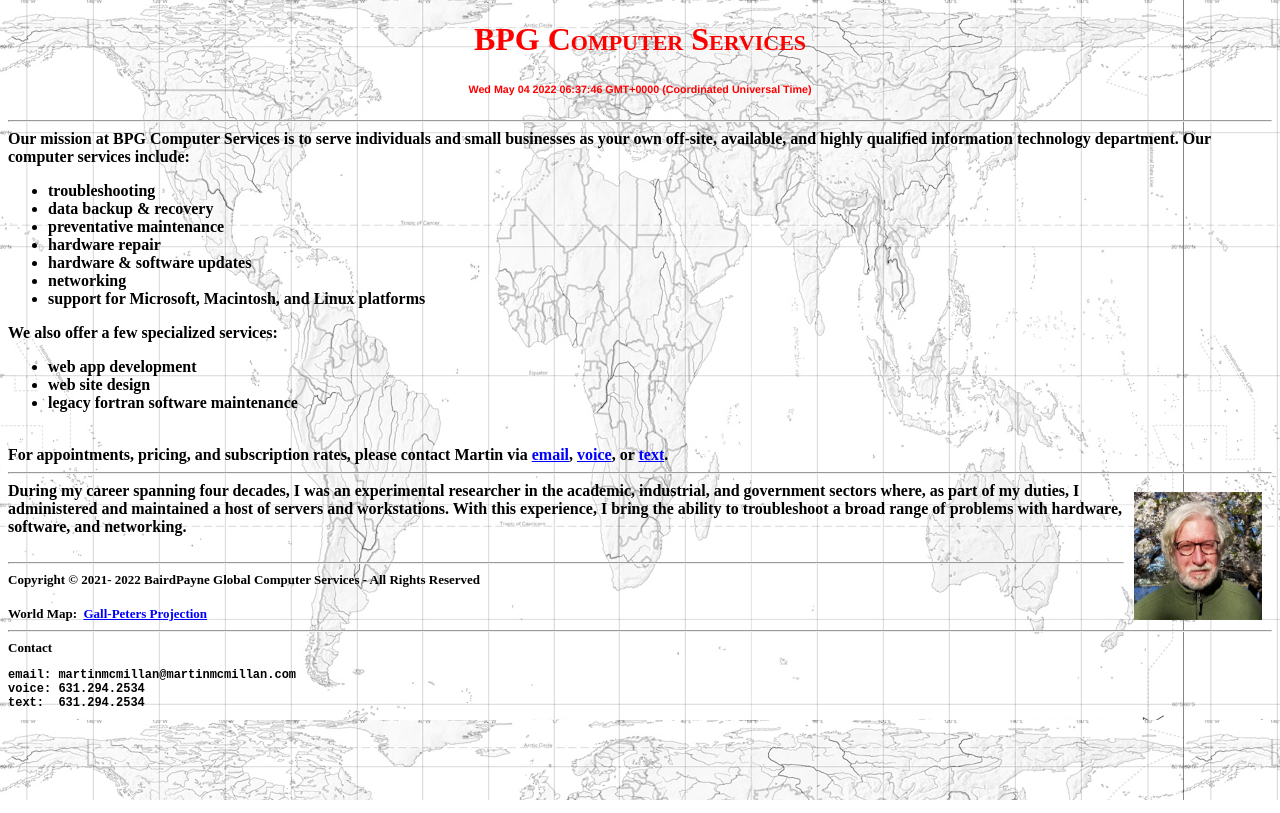
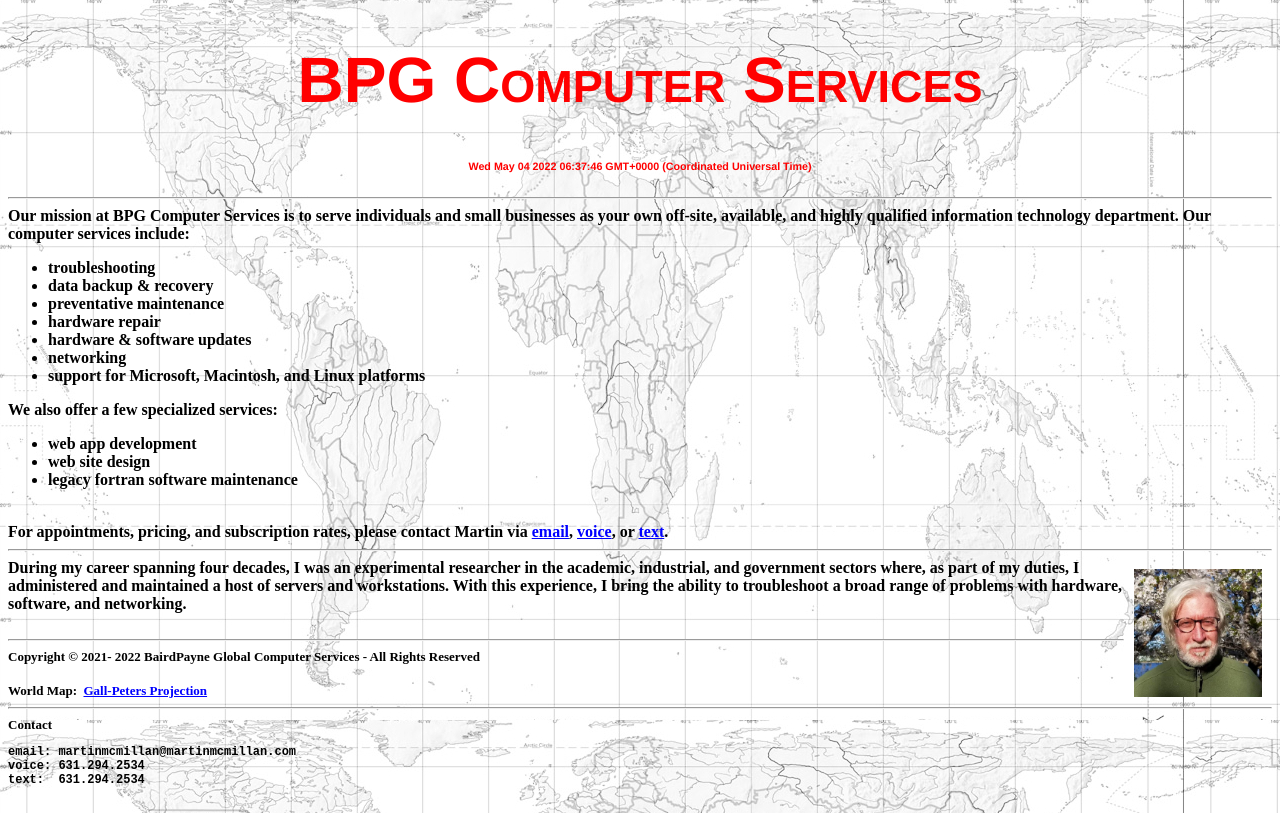
Before and after one commit to martinmcmillan/bpgcomputer, a plain HTML site: page index.html in a window 1280 px wide. Drawn offline with Linux system fonts and the light colour scheme.

Commit message:
fixed css

```diff
--- a/styles/BPGstyle.css
+++ b/styles/BPGstyle.css
@@ -50,7 +50,8 @@ h1 {
     text-align: center;
     font-variant: small-caps;
     font-family: Helvetica, sans-serif;
-    font-family: bold;
+    font-weight: bold;
+    font-size: 4rem;
 }
 
 h6 {
```
